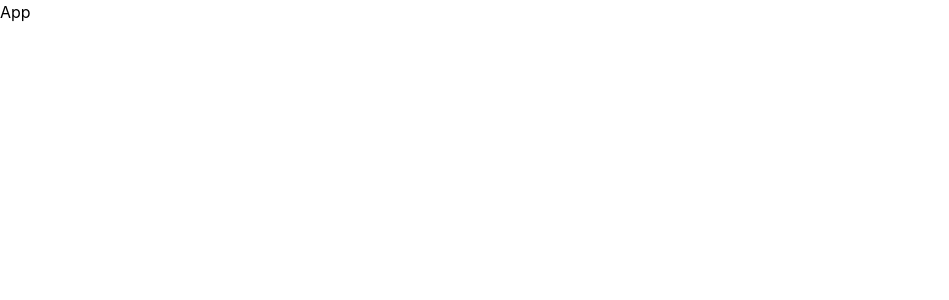
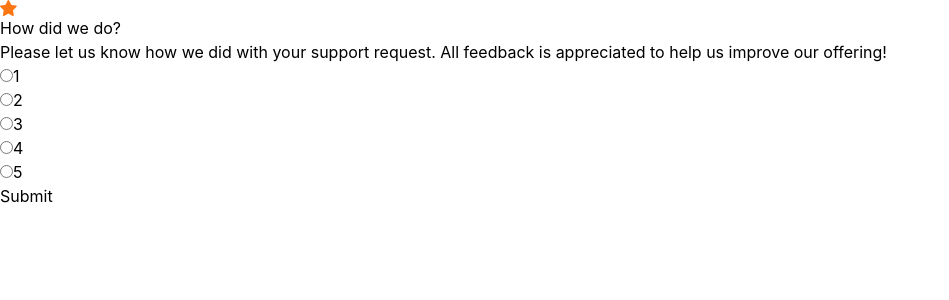
Before and after one commit to revuwem/interactive-rating-component, a React (Vite) app: page / in a window 1280 px wide. Shown: the top 300 px of the page, without its empty margins (0-949 px from the left). Built offline with nearby package versions, Linux system fonts and the light colour scheme.

Commit message:
feat: implement rating form logic

```diff
--- a/src/App.tsx
+++ b/src/App.tsx
@@ -1,5 +1,43 @@
+import RatingForm from "./components/RatingForm";
+import { useCallback, useState } from "react";
+import RatingFeedback from "./components/RatingFeedback";
+
 function App() {
-  return <div>App</div>;
+  const [selectedRate, setSelectedRate] = useState<string>("");
+  const [isRateSubmitted, setRateSubmitted] = useState<boolean>(false);
+
+  const ratingOptions = [
+    { id: "rate-1", value: "1", name: "rate" },
+    { id: "rate-2", value: "2", name: "rate" },
+    { id: "rate-3", value: "3", name: "rate" },
+    { id: "rate-4", value: "4", name: "rate" },
+    { id: "rate-5", value: "5", name: "rate" },
+  ];
+
+  const onRatingChanged = (e: React.ChangeEvent<HTMLInputElement>) => {
+    setSelectedRate(e.target.value);
+  };
+
+  const onRatingSubmit = () => {
+    if (selectedRate.length) setRateSubmitted(true);
+  };
+
+  return (
+    <>
+      {!isRateSubmitted ? (
+        <RatingForm
+          ratingOptions={ratingOptions}
+          onRatingChanged={onRatingChanged}
+          onSubmit={onRatingSubmit}
+        />
+      ) : (
+        <RatingFeedback
+          rate={selectedRate}
+          rateOf={ratingOptions.length.toString()}
+        />
+      )}
+    </>
+  );
 }
 
 export default App;
```
